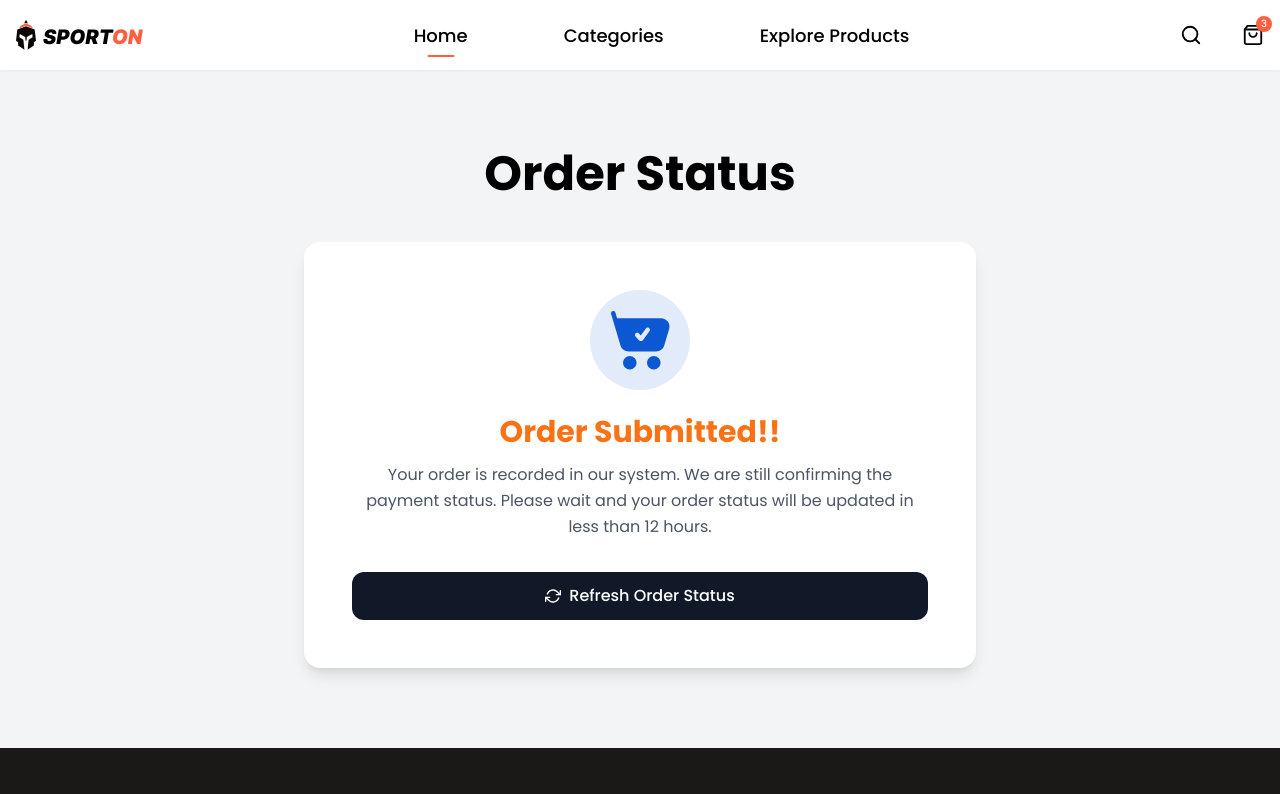
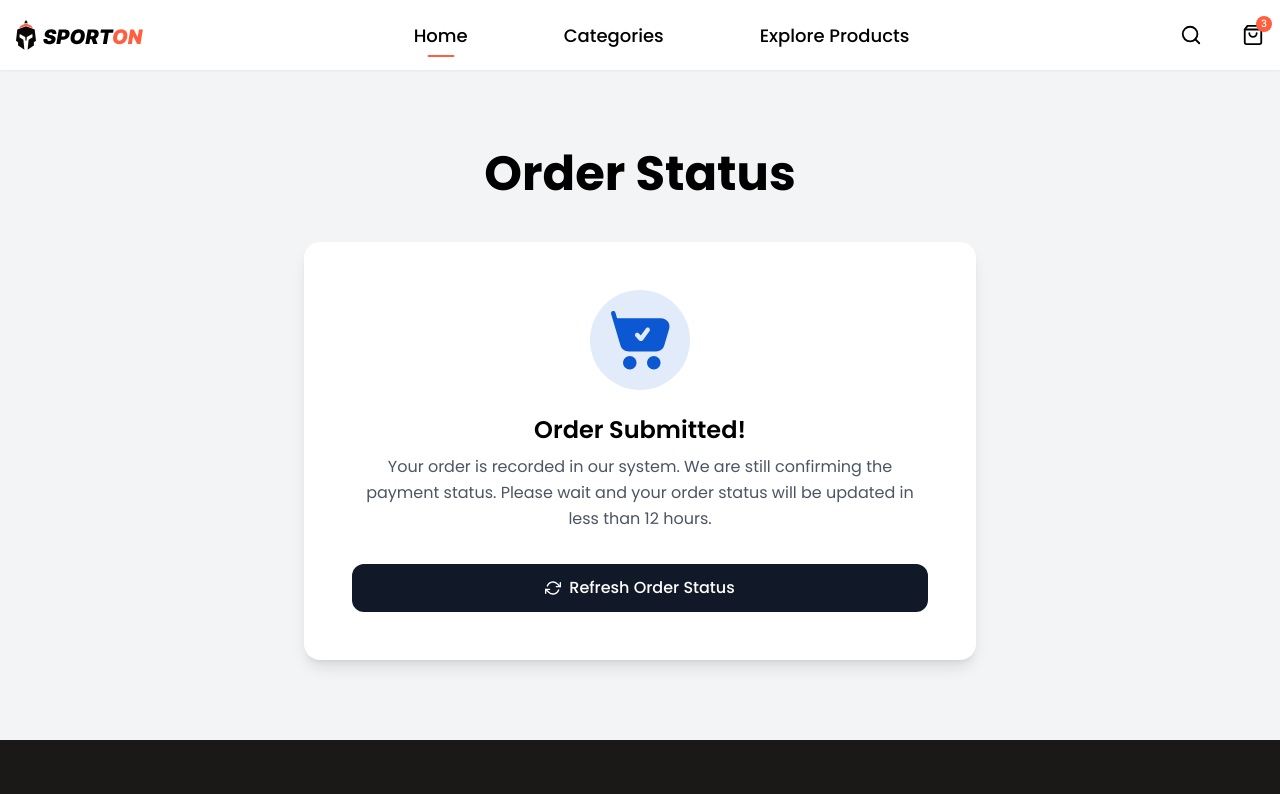
Before and after one commit to melindanurss/sporton-project-aguna-course, a Next.js app: page /order-status/1 in a window 1280 px wide. Shown: the top 794 px of the page. Built offline with nearby package versions, Linux system fonts and the light colour scheme.

Commit message:
Improve the appearance of the Order Submitted and Order Confirmed pages

```diff
--- a/app/components/order-status/order-confirmed.tsx
+++ b/app/components/order-status/order-confirmed.tsx
@@ -17,13 +17,13 @@ const OrderConfirmed = () => {
         alt="order confirmed"
         className="mb-6"
       />
-      <h2 className="text-3xl font-bold text-green-600 mb-3">Order Confirmed!!</h2>
+      <h2 className="text-2xl font-semibold mb-2">Order Confirmed!</h2>
       <p className="text-gray-600 mb-8 leading-relaxed">
         We have received your payment, and your order is currently processed by
         our staff. Just wait until your favorite sportswear arrives at your home.
         We will contact you on WhatsApp for further shipping updates.
       </p>
-      <Button variant="primary" onClick={() => push("/")}>
+      <Button variant="dark" className="w-full" onClick={() => push("/")}>
         <FiHome />
         Back to Home
       </Button>
--- a/app/components/order-status/order-submitted.tsx
+++ b/app/components/order-status/order-submitted.tsx
@@ -21,7 +21,7 @@ const OrderSubmitted = () => {
         alt="order submitted"
         className="mb-6"
       />
-      <h2 className="text-3xl font-bold text-orange-500 mb-3">Order Submitted!!</h2>
+      <h2 className="text-2xl font-semibold mb-2">Order Submitted!</h2>
       <p className="text-gray-600 mb-8 leading-relaxed">
         Your order is recorded in our system. We are still confirming the
         payment status. Please wait and your order status will be updated in
```
